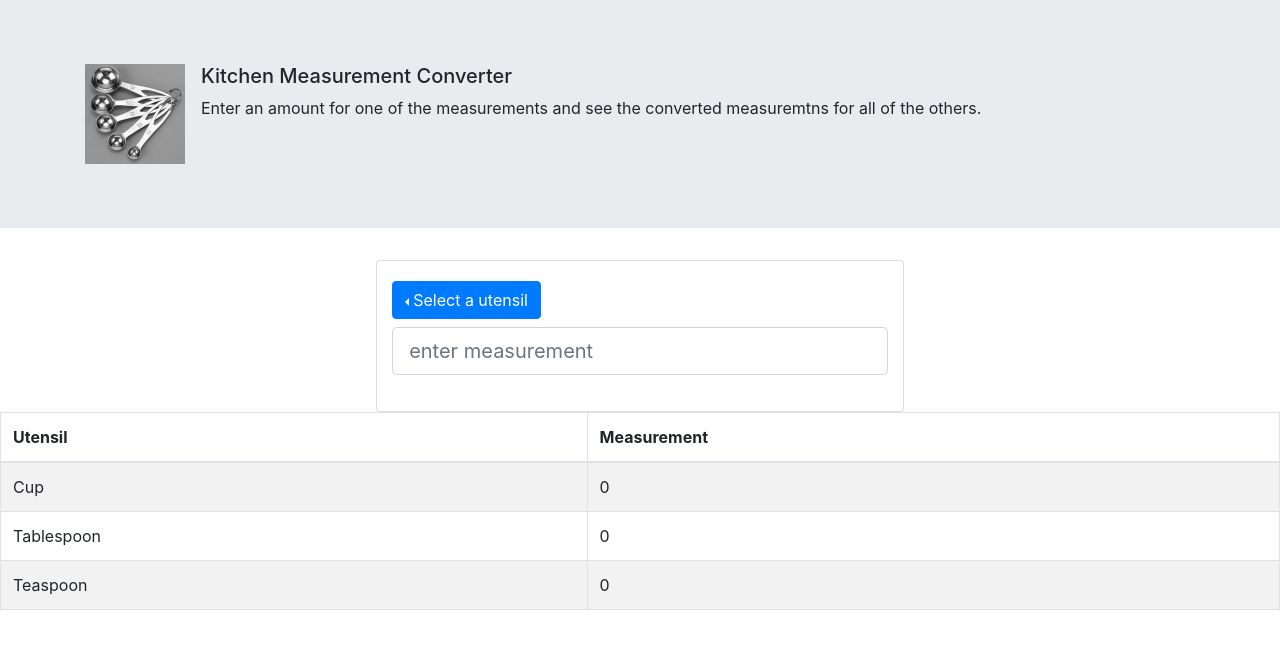
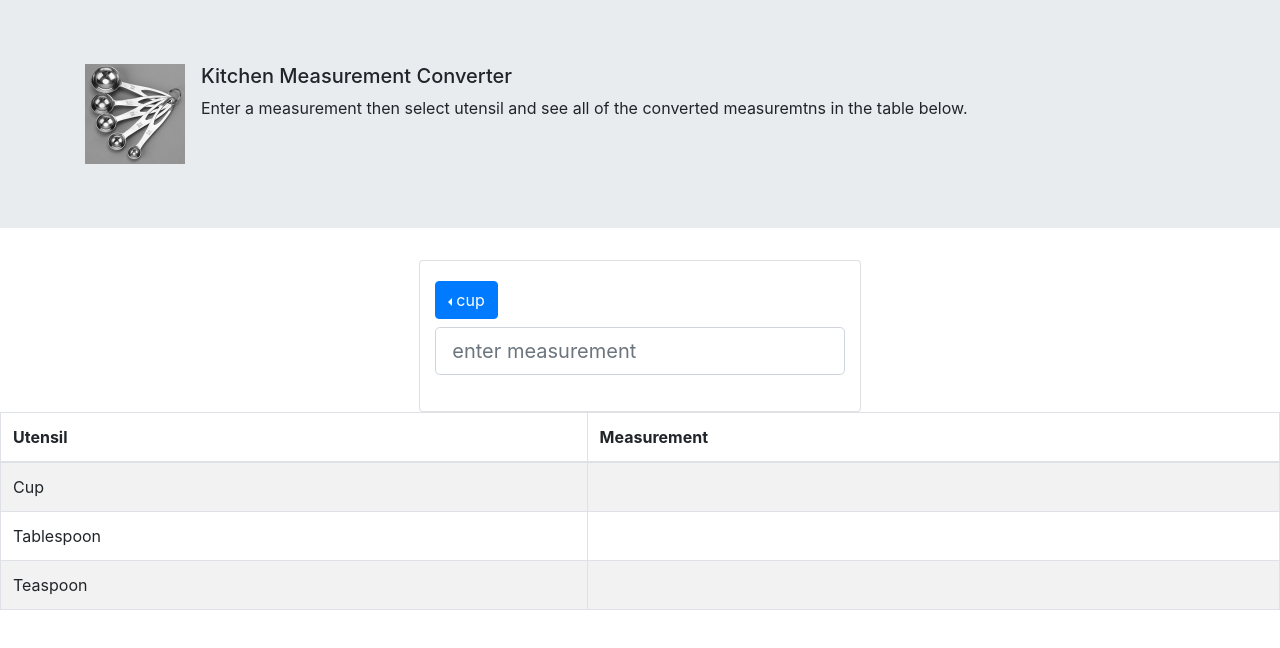
Before and after one commit to alexanderjessediaz/kitchen-measurement-converter, a React (Create React App) app: page / in a window 1280 px wide. Shown: the top 648 px of the page. Built offline with nearby package versions, Linux system fonts and the light colour scheme.

Commit message:
add utils folder. add measurement function.js

```diff
--- a/src/App.js
+++ b/src/App.js
@@ -2,7 +2,7 @@ import React, { Component } from 'react';
 import Media from 'react-bootstrap/Media';
 import Jumbotron from 'react-bootstrap/Jumbotron'
 import Container from 'react-bootstrap/Container';
-import Row from 'react-bootstrap/Row'
+import Row from 'react-bootstrap/Row';
 import measuringspoons from './images/measuringspoons.jpg';
 import CalculationTable from "./components/CalculationTable";
 import UtensilCard from './components/UtensilCard';
@@ -13,22 +13,13 @@ import UtensilCard from './components/UtensilCard';
 class App extends Component {
 
   state = {
-    inputMeasurement:0,
+    measurementInput:0,
     cupMeasurement:0,
     tbspMeasurement:0,
     tspMeasurement:0
 
   };
 
-  setUtensilMeasurment = event => {
-    this.setState({
-      inputMeasurement: event.target.value
-    })
-  }
-
-    cupMeasurementDisplay = event => {
-
-    }
 
 
 
@@ -49,7 +40,7 @@ class App extends Component {
                   <Media.Body>
                     <h5>Kitchen Measurement Converter</h5>
                     <p>
-                      Enter an amount for one of the measurements and see the converted measuremtns for all of the others.
+                      Enter a measurement then select utensil and see all of the converted measuremtns in the table below.
                     </p>
                   </Media.Body>
                 </Media>
@@ -57,19 +48,17 @@ class App extends Component {
             </Jumbotron>
             <Row className="justify-content-md-center">
                 <UtensilCard
-                  inputMeasurment={this.state.inputMeasurement}
-                  setUtensilMeasurment={this.setUtensilMeasurment}
-                  cupMeasurement={this.state.cupMeasurement}
-                  tbspMeasurement={this.state.tbspMeasurement}
-                  tspMeasurement={this.state.tspMeasurement}
-                   />
+                  measurementInput={this.state.measurementInput}
+                />
             </Row>
             <CalculationTable
-              inputMeasurment={this.state.inputMeasurement}
+              measurementInput={this.state.measurementInput}
               cupMeasurement={this.state.cupMeasurement}
               tbspMeasurement={this.state.tbspMeasurement}
               tspMeasurement={this.state.tspMeasurement}
+              displayCupMeasurement={this.displayCupMeasurement}
             />
+
         </Container>
       </div>
 
--- a/src/components/UtensilCard.js
+++ b/src/components/UtensilCard.js
@@ -4,12 +4,9 @@ import DropdownButton from 'react-bootstrap/DropdownButton';
 import ButtonGroup from 'react-bootstrap/ButtonGroup';
 import Card from 'react-bootstrap/Card';
 import Form from 'react-bootstrap/Form';
+// import CalculationTable from './CalculationTable';
 
 class UtensilCard extends Component {
-
-  formInput = () => {
-    console.log(this.input.value);
-  }
 
   render(){
 
@@ -27,12 +24,13 @@ class UtensilCard extends Component {
                 id={`dropdown-button-drop-${direction}`}
                 drop={direction}
                 variant="primary"
-                title="Select a utensil"
+                title="cup"
                 >
                   <Dropdown.Item
-                    eventKey="Cup"
+                    eventKey={this.displayCupMeasurement}
                     id="Cup"
-                    onSelect={this.formInput}
+                    onSelect={this.displayCupMeasurement}
+                    active
                   >
                   Cup</Dropdown.Item>
 
@@ -49,13 +47,15 @@ class UtensilCard extends Component {
                 size="lg"
                 placeholder="enter measurement"
                 ref={(ref) => {this.input = ref}}
-
                 />
 
             </Form.Row>
           </Form.Group>
         </Card.Body>
       </Card>
+
+
+
     )
   }
 }
--- a/src/components/calculationTable.js
+++ b/src/components/calculationTable.js
@@ -1,17 +1,14 @@
-import React, {Component} from 'react'
-import Table from 'react-bootstrap/Table'
+import React from 'react';
+import Table from 'react-bootstrap/Table';
+// import UtensilCard from './UtensilCard'
 
-class CalculationTable extends Component {
-
-    state = {
-        cupMeasurement:0,
-        tbspMeasurement:0,
-        tspMeasurement:0
-    }
+const CalculationTable = props => {
+    const {displayCupMeasurement} = props
 
 
 
-    render(){
+    console.log(props)
+
         return (
             <Table striped bordered hover>
                 <thead>
@@ -23,20 +20,20 @@ class CalculationTable extends Component {
                 <tbody>
                     <tr>
                     <td>Cup</td>
-                    <td>{this.state.cupMeasurement}</td>
+                    <td>{displayCupMeasurement}</td>
                     </tr>
                     <tr>
                     <td>Tablespoon</td>
-                    <td>{this.state.tbspMeasurement}</td>
+                    <td></td>
                     </tr>
                     <tr>
                     <td>Teaspoon</td>
-                    <td>{this.state.tspMeasurement}</td>
+                    <td></td>
                     </tr>
                 </tbody>
             </Table>
 
 )
     }
-}
+
 export default CalculationTable
--- /dev/null
+++ b/src/utils/measurement-functions.js
@@ -0,0 +1,4 @@
+  export const cupToTbsp = (measurement) =>{
+      return
+      // measurement/ 8
+  }
```
